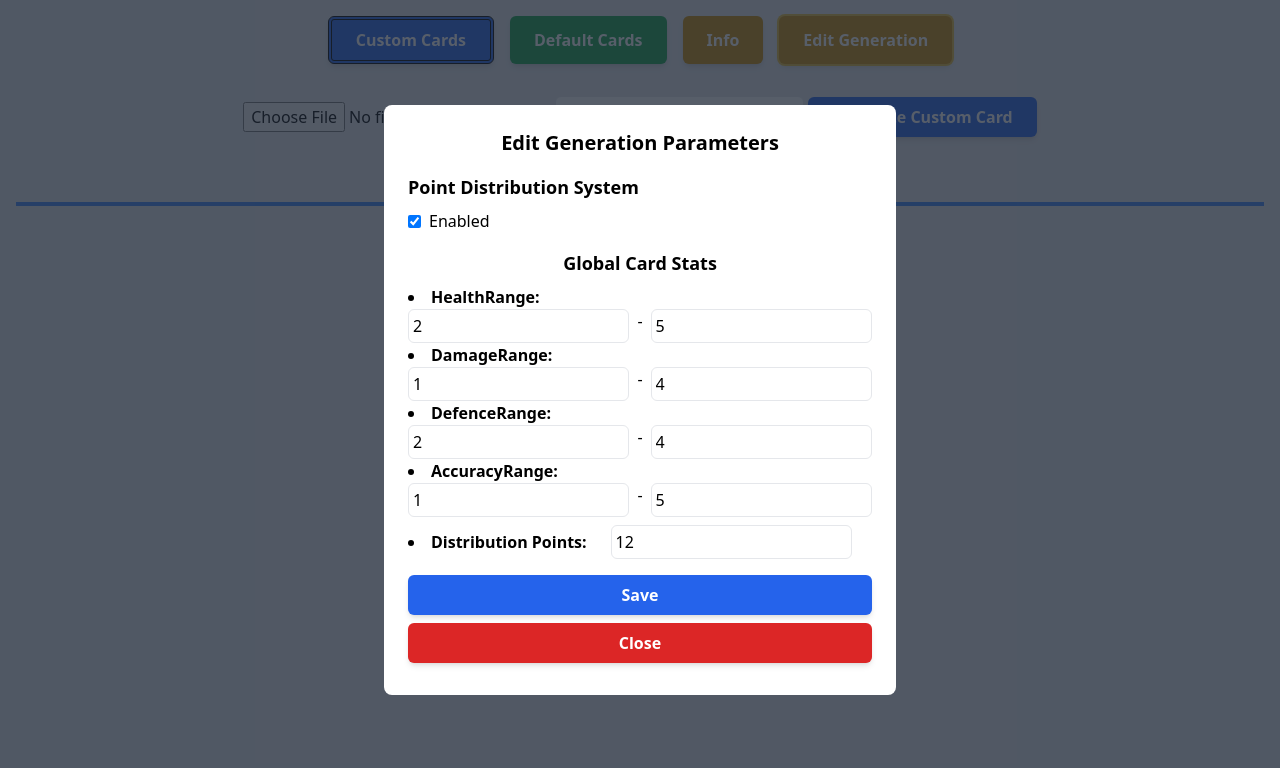
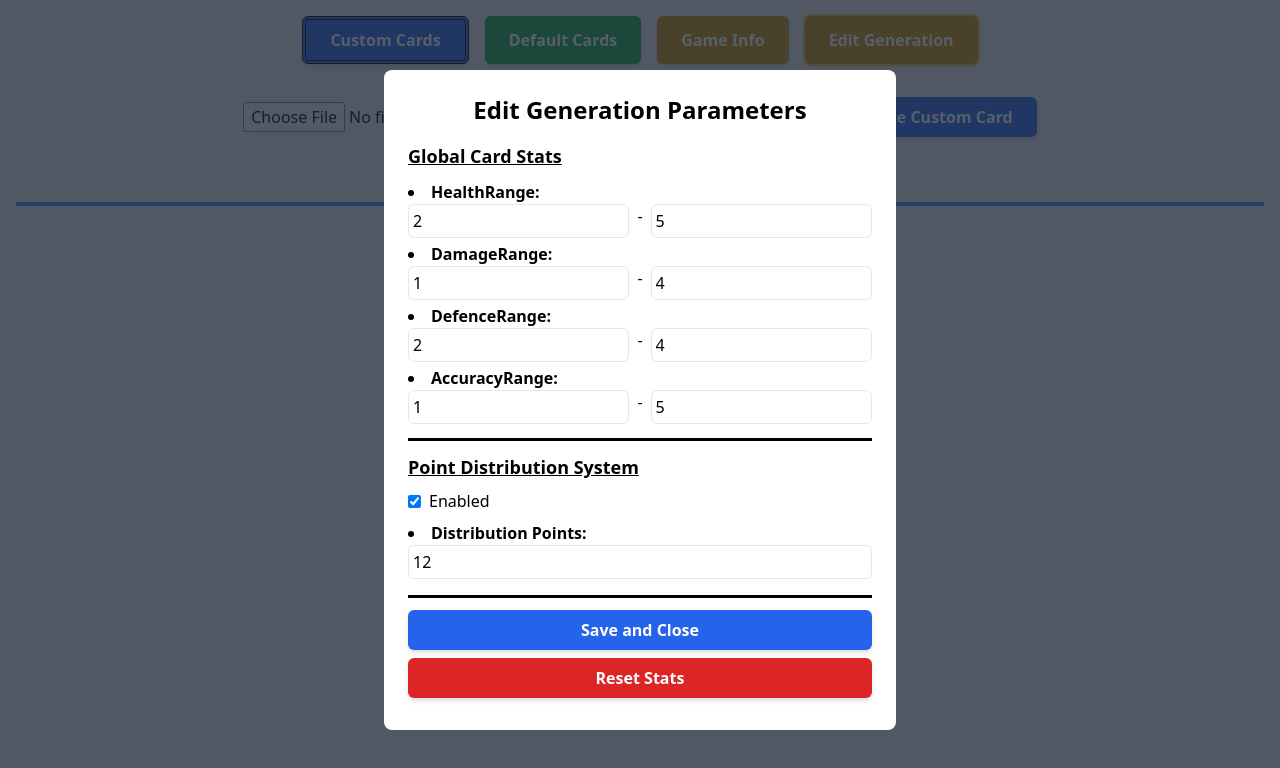
Before and after one commit to ChaceN89/CardGenerator, a React (Create React App) app: page / in a window 1280 px wide. Both pictures are taken after a click on the button "Edit Generation". Shown: the top 768 px of the page. Built offline with nearby package versions, Linux system fonts and the light colour scheme.

Commit message:
got the dirtribution points working and fixed bugs

```diff
--- a/src/App.js
+++ b/src/App.js
@@ -1,16 +1,16 @@
 import React from 'react';
 import { Toaster } from 'react-hot-toast';
-import { CardStatsProvider } from './card-logic/CardStats';
+import { GlobalCardStatsProvider } from './card-logic/CardStats';
 import Main from './Main';
 
 function App() {
   return (
-    <CardStatsProvider>
+    <GlobalCardStatsProvider>
       <div className="min-h-screen flex flex-col items-center justify-start bg-gray-200 p-4">
         <Toaster />
         <Main />
       </div>
-    </CardStatsProvider>
+    </GlobalCardStatsProvider>
   );
 }
 
--- a/src/Main.jsx
+++ b/src/Main.jsx
@@ -5,10 +5,10 @@ import EditParams from './components/EditParams';
 import Button from './components/Button';
 import generateRandomCardStats from './card-logic/CardGenerator';
 import { generateRandomDefaultCard } from './card-logic/DefaultCardData';
-import { useCardStats } from './card-logic/CardStats';
+import { useGlobalCardStats } from './card-logic/CardStats';
 
 function Main() {
-  const { globalCardStats, usePointDistributionSystem } = useCardStats();
+  const { globalCardStats, usePointDistributionSystem } = useGlobalCardStats();
   const [card, setCard] = useState(null);
   const [isCustom, setIsCustom] = useState(true);
   const [customText, setCustomText] = useState('');
@@ -72,7 +72,7 @@ function Main() {
           color="yellow"
           className="ml-4"
         >
-          Info
+          Game Info
         </Button>
         <Button
           onClick={() => setIsEditParamsOpen(true)}
--- a/src/card-logic/CardGenerator.js
+++ b/src/card-logic/CardGenerator.js
@@ -61,9 +61,19 @@ function distributePoints(totalPoints, globalCardStats) {
     accuracy: globalCardStats.accuracyRange[0]
   };
 
+  // check to make sure the mak total points is not exceeded the max distribution points
+  const maxDistributionPoints = globalCardStats.healthRange[1] + globalCardStats.damageRange[1] + globalCardStats.defenceRange[1] + globalCardStats.accuracyRange[1];
+
+  if (totalPoints > maxDistributionPoints) {
+    totalPoints = maxDistributionPoints
+  }
+
   // Calculate the points left after setting the minimum values
-  let pointsLeft = totalPoints - setStats.health - setStats.damage - setStats.defence - setStats.accuracy;
+  var pointsLeft = totalPoints - setStats.health - setStats.damage - setStats.defence - setStats.accuracy;
 
+
+
+  let i = 0
   // Distribute the remaining points randomly
   while (pointsLeft > 0) {
     const stat = getRandomInt(0, 4);
@@ -94,6 +104,12 @@ function distributePoints(totalPoints, globalCardStats) {
         break;
       default:
         break;
+    }
+
+    // prevent the loop from running indefinitely
+    i++
+    if (i > 1000) {
+      break;
     }
   }
 
--- a/src/card-logic/CardStats.js
+++ b/src/card-logic/CardStats.js
@@ -1,4 +1,6 @@
 import React, { createContext, useContext, useState } from 'react';
+import cloneDeep from 'lodash/cloneDeep';
+
 
 // The card class with information about the card
 export class Card {
@@ -27,17 +29,27 @@ const initialGlobalCardStats = {
 const initialUsePointDistributionSystem = true;
 
 // Create context
-const CardStatsContext = createContext();
+const GlobalCardStatsContext = createContext();
 
-export const CardStatsProvider = ({ children }) => {
-  const [globalCardStats, setGlobalCardStats] = useState(initialGlobalCardStats);
+export const GlobalCardStatsProvider = ({ children }) => {
+  // Create state with initial values
+  const [globalCardStats, setGlobalCardStats] = useState(cloneDeep(initialGlobalCardStats));
   const [usePointDistributionSystem, setUsePointDistributionSystem] = useState(initialUsePointDistributionSystem);
 
+  // Function to reset state
+  const resetGlobalCardStats = () => {
+    setGlobalCardStats(cloneDeep(initialGlobalCardStats));
+    setUsePointDistributionSystem(initialUsePointDistributionSystem);
+  };
+
   return (
-    <CardStatsContext.Provider value={{ globalCardStats, setGlobalCardStats, usePointDistributionSystem, setUsePointDistributionSystem }}>
+    <GlobalCardStatsContext.Provider value={{ globalCardStats, setGlobalCardStats, usePointDistributionSystem, setUsePointDistributionSystem, resetGlobalCardStats }}>
       {children}
-    </CardStatsContext.Provider>
+    </GlobalCardStatsContext.Provider>
   );
 };
 
-export const useCardStats = () => useContext(CardStatsContext);
+// Custom hook to use the context
+export const useGlobalCardStats = () => {
+  return useContext(GlobalCardStatsContext);
+};
--- a/src/components/EditParams.jsx
+++ b/src/components/EditParams.jsx
@@ -1,23 +1,18 @@
-import React, { useState, useEffect } from 'react';
+import React from 'react';
 import Button from './Button';
-import { useCardStats } from '../card-logic/CardStats';
+import { useGlobalCardStats } from '../card-logic/CardStats';
 
 const EditParams = ({ isOpen, onClose }) => {
-  const { globalCardStats, setGlobalCardStats, usePointDistributionSystem, setUsePointDistributionSystem } = useCardStats();
-  const [localStats, setLocalStats] = useState(globalCardStats);
-  const [localUsePointDistribution, setLocalUsePointDistribution] = useState(usePointDistributionSystem);
-
-  useEffect(() => {
-    setLocalStats(globalCardStats);
-    setLocalUsePointDistribution(usePointDistributionSystem);
-  }, [globalCardStats, usePointDistributionSystem]);
+  const {
+    globalCardStats, setGlobalCardStats, usePointDistributionSystem, setUsePointDistributionSystem, resetGlobalCardStats
+  } = useGlobalCardStats();
 
   const handleChange = (e) => {
     const { name, value } = e.target;
     const [stat, range] = name.split('_');
     const newValue = Number(value);
 
-    setLocalStats((prevStats) => {
+    setGlobalCardStats((prevStats) => {
       const updatedStats = { ...prevStats };
       if (range === '0') {
         // Ensure min is not more than 1 less than max
@@ -32,46 +27,35 @@ const EditParams = ({ isOpen, onClose }) => {
         }
         updatedStats[stat][1] = newValue;
       }
-      return updatedStats;
+      return { ...updatedStats }; // Ensure a new object reference
     });
   };
 
   const handleToggle = () => {
-    setLocalUsePointDistribution(!localUsePointDistribution);
+    setUsePointDistributionSystem(!usePointDistributionSystem);
   };
 
   const handleSave = () => {
-    setGlobalCardStats(localStats);
-    setUsePointDistributionSystem(localUsePointDistribution);
     onClose();
   };
 
-  const minDistributionPoints = Object.values(localStats).reduce((sum, stat) => sum + stat[0], 0);
-  const maxDistributionPoints = Object.values(localStats).reduce((sum, stat) => sum + stat[1], 0);
+  const resetStats = () => {
+    resetGlobalCardStats();
 
+  };
+
+  // return if its not open
   if (!isOpen) return null;
 
   return (
     <div className="fixed inset-0 bg-gray-800 bg-opacity-75 flex items-center justify-center z-50">
       <div className="bg-white rounded-lg p-6 max-w-lg w-full">
-        <h2 className="text-xl font-bold mb-4 text-center">Edit Generation Parameters</h2>
-        <div className="mb-4">
-          <h3 className="text-lg font-bold mb-2">Point Distribution System</h3>
-          <label className="flex items-center">
-            <input
-              type="checkbox"
-              checked={localUsePointDistribution}
-              onChange={handleToggle}
-              className="toggle-checkbox"
-            />
-            <span className="ml-2">{localUsePointDistribution ? 'Enabled' : 'Disabled'}</span>
-          </label>
-        </div>
-        <div className="mb-4">
-          <h3 className="text-lg font-bold mb-2 text-center">Global Card Stats</h3>
+        <h2 className="text-2xl font-bold mb-4 text-center">Edit Generation Parameters</h2>
+        <div className="">
+          <h3 className="text-lg font-bold mb-2 underline">Global Card Stats</h3>
           <ul className="list-disc list-inside">
             {['healthRange', 'damageRange', 'defenceRange', 'accuracyRange'].map((stat) => (
-              <li key={stat}>
+              <li key={stat} className='py-0.5'>
                 <strong>{`${stat.replace('Range', ' Range').charAt(0).toUpperCase() + stat.slice(1)}:`}</strong>
                 <div className="flex space-x-2 w-full">
                   <input
@@ -79,9 +63,9 @@ const EditParams = ({ isOpen, onClose }) => {
                     name={`${stat}_0`}
                     min={0}
                     max={99}
-                    value={localStats[stat][0]}
+                    value={globalCardStats[stat][0]}
                     onChange={handleChange}
-                    className="p-1 border rounded-md w-full "
+                    className="p-1 border rounded-md w-full"
                   />
                   <div> - </div>
                   <input
@@ -89,32 +73,54 @@ const EditParams = ({ isOpen, onClose }) => {
                     name={`${stat}_1`}
                     min={1}
                     max={100}
-                    value={localStats[stat][1]}
+                    value={globalCardStats[stat][1]}
                     onChange={handleChange}
                     className="p-1 border rounded-md w-full"
                   />
                 </div>
               </li>
             ))}
-            <li className='pt-2'>
+
+          </ul>
+
+          <hr className=' border-b-2 border-black my-3 '/>
+
+          <div className="mb-4">
+            <h3 className="text-lg font-bold mb-2 underline">Point Distribution System</h3>
+            <label className="flex items-center">
+              <input
+                type="checkbox"
+                checked={usePointDistributionSystem}
+                onChange={handleToggle}
+                className="toggle-checkbox"
+              />
+              <span className="ml-2">{usePointDistributionSystem ? 'Enabled' : 'Disabled'}</span>
+            </label>
+
+            <li className='pt-2 w-full'>
               <strong className='pr-4'>Distribution Points:</strong>
               <input
                 type="number"
                 name="distributionPoints"
-                value={localStats.distributionPoints}
-                max={maxDistributionPoints}
-                min={minDistributionPoints}
-                onChange={(e) => setLocalStats({ ...localStats, distributionPoints: Number(e.target.value) })}
-                className="ml-2 p-1 border rounded-md"
-              />
+                value={globalCardStats.distributionPoints}
+                min={0}
+                max={100}
+                onChange={(e) => setGlobalCardStats({ ...globalCardStats, distributionPoints: Number(e.target.value) })}
+                className=" p-1 border rounded-md  w-full"
+                />
             </li>
-          </ul>
+
+          </div>
+
+
+
         </div>
+          <hr className=' border-b-2 border-black my-3 '/>
         <Button onClick={handleSave} color="blue" className="w-full mb-2">
-          Save
+          Save and Close
         </Button>
-        <Button onClick={onClose} color="red" className="w-full mb-2">
-          Close
+        <Button onClick={resetStats} color="red" className="w-full mb-2">
+          Reset Stats
         </Button>
       </div>
     </div>
```
